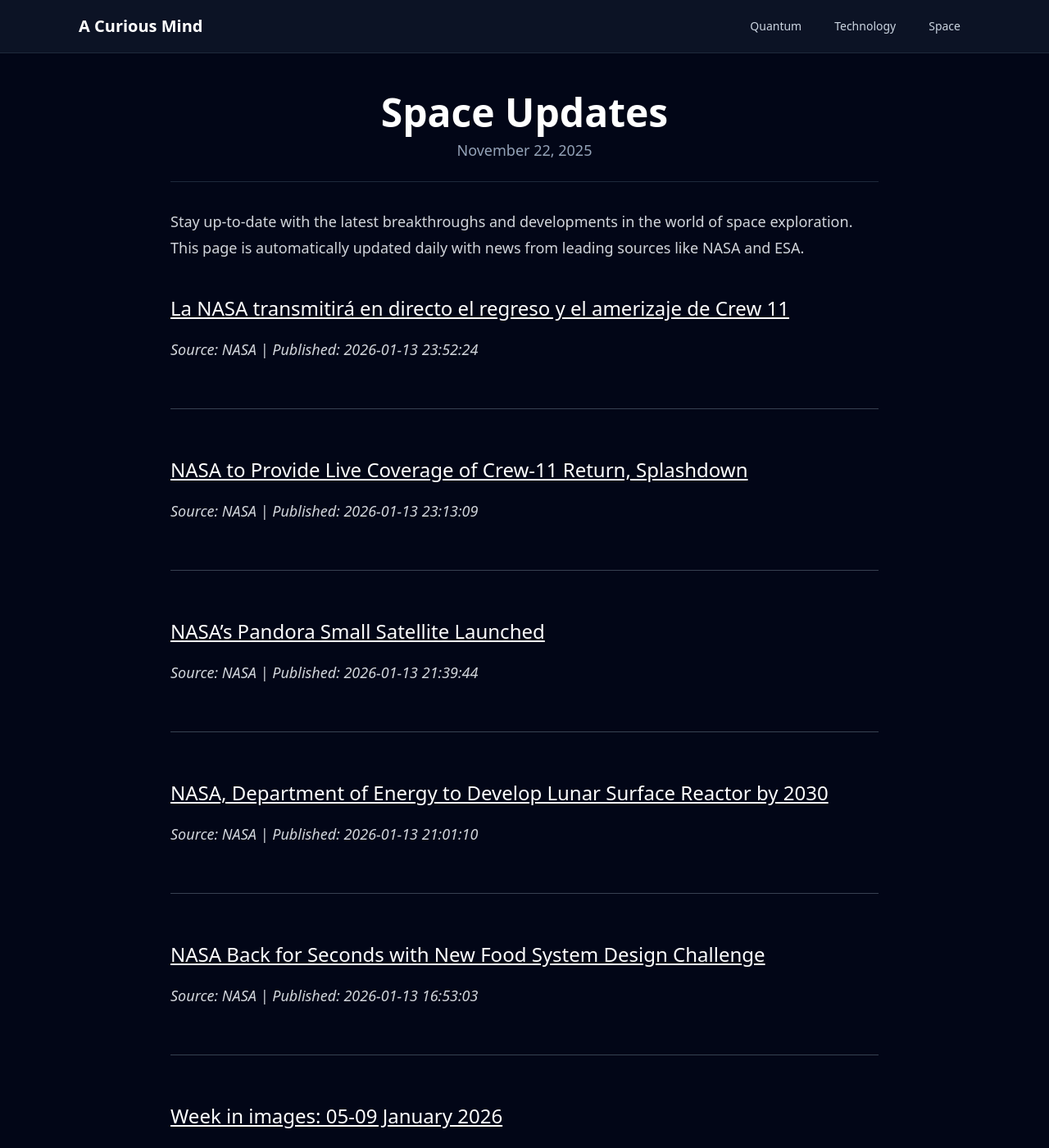
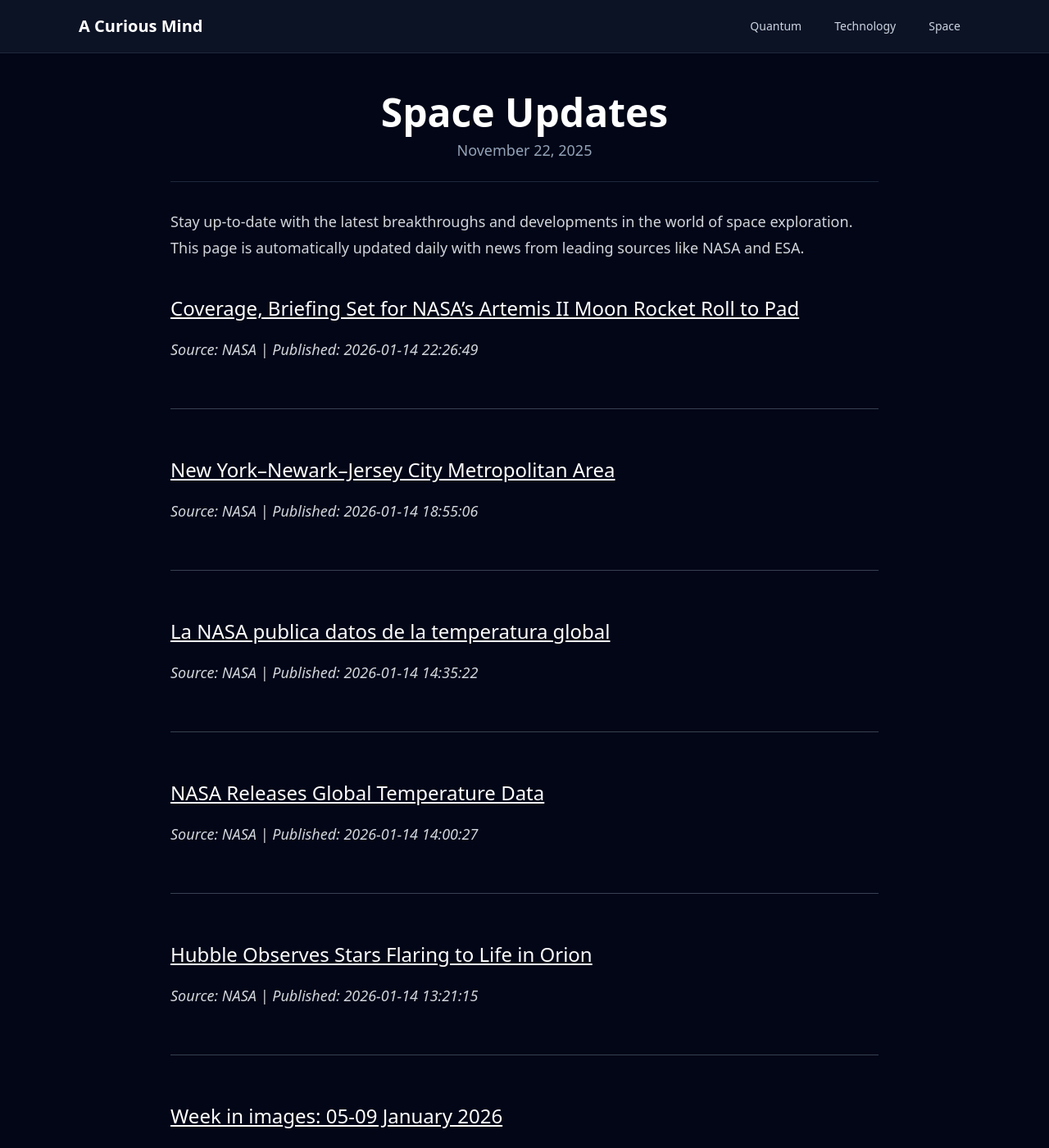
Before and after one commit to onehl7/onehl7.github.io, a Jekyll site: the page built from _posts/2025-11-22-space-updates.md, in a window 1280 px wide and 1400 px high. Shown: the whole window at 82% size. Built offline with Jekyll 4.4.1, drawn with Linux system fonts in a browser that asks for light colours; nearby versions of some CDN libraries.

Commit message:
Update space news data

```diff
--- a/_data/space_news.json
+++ b/_data/space_news.json
@@ -1,33 +1,33 @@
 [
   {
     "source": "NASA",
-    "title": "La NASA transmitir\u00e1 en directo el regreso y el amerizaje de Crew 11",
-    "link": "https://www.nasa.gov/news-release/la-nasa-transmitira-en-directo-el-regreso-y-el-amerizaje-de-crew-11/",
-    "published": "2026-01-13 23:52:24"
+    "title": "Coverage, Briefing Set for NASA\u2019s Artemis II Moon Rocket Roll to Pad",
+    "link": "https://www.nasa.gov/news-release/coverage-briefing-set-for-nasas-artemis-ii-moon-rocket-roll-to-pad/",
+    "published": "2026-01-14 22:26:49"
   },
   {
     "source": "NASA",
-    "title": "NASA to Provide Live Coverage of Crew-11 Return, Splashdown",
-    "link": "https://www.nasa.gov/news-release/nasa-to-provide-live-coverage-of-crew-11-return-splashdown/",
-    "published": "2026-01-13 23:13:09"
+    "title": "New York\u2013Newark\u2013Jersey City Metropolitan Area",
+    "link": "https://www.nasa.gov/image-article/new-york-newark-jersey-city-metropolitan-area/",
+    "published": "2026-01-14 18:55:06"
   },
   {
     "source": "NASA",
-    "title": "NASA\u2019s Pandora Small Satellite Launched",
-    "link": "https://www.nasa.gov/image-article/nasas-pandora-small-satellite-launched/",
-    "published": "2026-01-13 21:39:44"
+    "title": "La NASA publica datos de la temperatura global",
+    "link": "https://www.nasa.gov/news-release/la-nasa-publica-datos-de-la-temperatura-global/",
+    "published": "2026-01-14 14:35:22"
   },
   {
     "source": "NASA",
-    "title": "NASA, Department of Energy to Develop Lunar Surface Reactor by 2030",
-    "link": "https://www.nasa.gov/news-release/nasa-department-of-energy-to-develop-lunar-surface-reactor-by-2030/",
-    "published": "2026-01-13 21:01:10"
+    "title": "NASA Releases Global Temperature Data",
+    "link": "https://www.nasa.gov/news-release/nasa-releases-global-temperature-data/",
+    "published": "2026-01-14 14:00:27"
   },
   {
     "source": "NASA",
-    "title": "NASA Back for Seconds with New Food System Design Challenge",
-    "link": "https://www.nasa.gov/directorates/stmd/nasa-back-for-seconds-with-new-food-system-design-challenge/",
-    "published": "2026-01-13 16:53:03"
+    "title": "Hubble Observes Stars Flaring to Life in Orion",
+    "link": "https://science.nasa.gov/missions/hubble/hubble-observes-stars-flaring-to-life-in-orion/",
+    "published": "2026-01-14 13:21:15"
   },
   {
     "source": "ESA",
```
